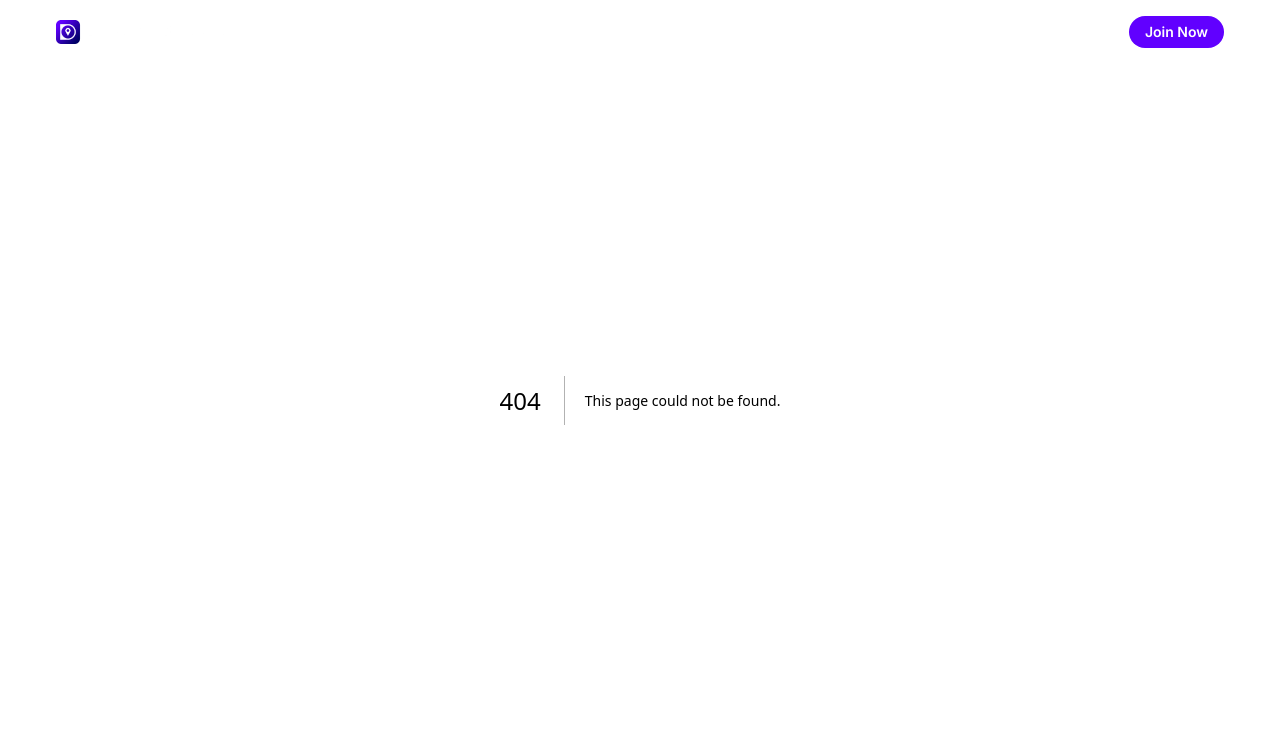
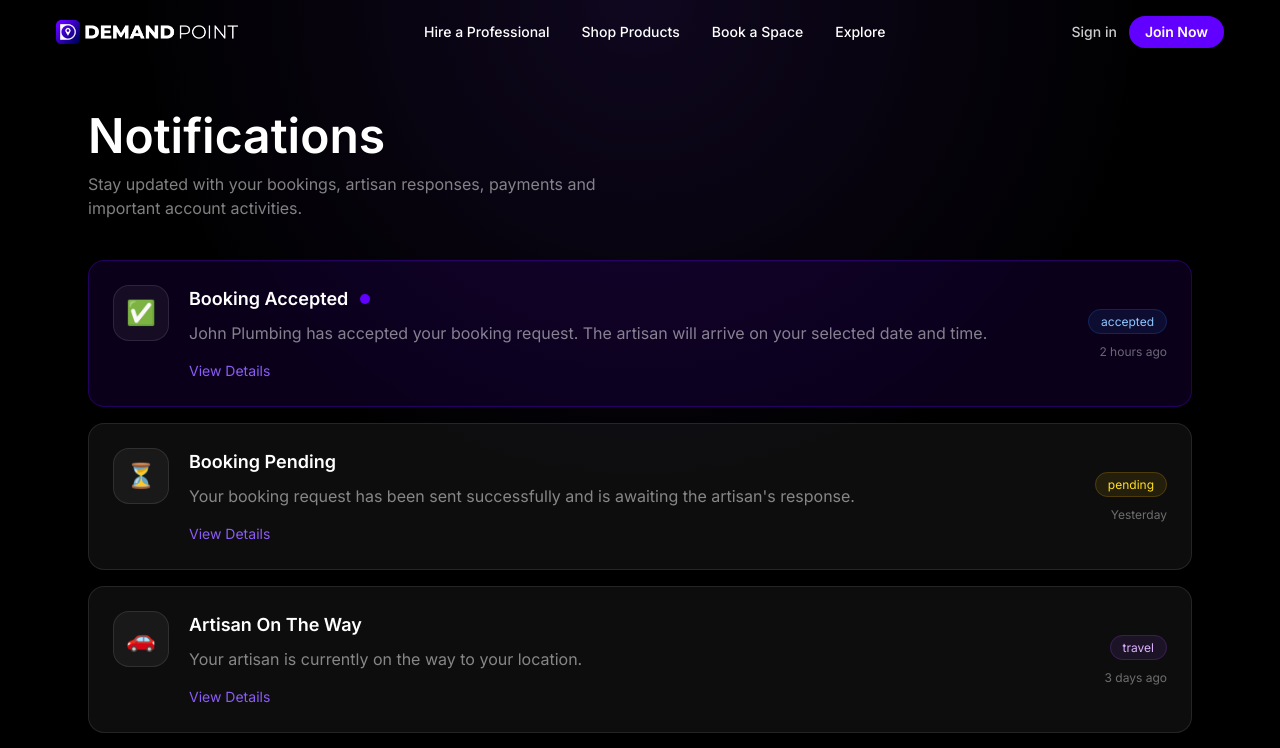
Before and after one commit to demandpoint-services/marketplace-frontend, a Next.js app: page /notifications in a window 1280 px wide. Before the commit this address had no page. Shown: the top 748 px of the page. Built offline with nearby package versions, Linux system fonts and the light colour scheme.

Commit message:
Created Notifications page

```diff
--- /dev/null
+++ b/src/app/notifications/page.js
@@ -0,0 +1,242 @@
+"use client";
+
+import { useState } from "react";
+
+export default function NotificationsPage() {
+  const [selectedNotification, setSelectedNotification] = useState(null);
+
+  // Temporary dummy data
+  // Later this will come from GET /notifications/my
+  const notifications = [
+    {
+      _id: "1",
+      title: "Booking Accepted",
+      message:
+        "John Plumbing has accepted your booking request. The artisan will arrive on your selected date and time.",
+      type: "accepted",
+      time: "2 hours ago",
+      read: false,
+    },
+    {
+      _id: "2",
+      title: "Booking Pending",
+      message:
+        "Your booking request has been sent successfully and is awaiting the artisan's response.",
+      type: "pending",
+      time: "Yesterday",
+      read: true,
+    },
+    {
+      _id: "3",
+      title: "Artisan On The Way",
+      message: "Your artisan is currently on the way to your location.",
+      type: "travel",
+      time: "3 days ago",
+      read: true,
+    },
+    {
+      _id: "4",
+      title: "Booking Completed",
+      message:
+        "Your booking has been completed successfully. Please consider leaving a review.",
+      type: "completed",
+      time: "Last week",
+      read: true,
+    },
+  ];
+
+  const getBadge = (type) => {
+    switch (type) {
+      case "accepted":
+        return "bg-blue-500/10 text-blue-300 border-blue-500/20";
+      case "completed":
+        return "bg-green-500/10 text-green-400 border-green-500/20";
+      case "pending":
+        return "bg-yellow-500/10 text-yellow-300 border-yellow-500/20";
+      case "travel":
+        return "bg-purple-500/10 text-purple-300 border-purple-500/20";
+      default:
+        return "bg-white/10 text-white/60 border-white/10";
+    }
+  };
+
+  const getIcon = (type) => {
+    switch (type) {
+      case "accepted":
+        return "✅";
+      case "completed":
+        return "🎉";
+      case "pending":
+        return "⏳";
+      case "travel":
+        return "🚗";
+      default:
+        return "🔔";
+    }
+  };
+
+  return (
+    <div className="min-h-screen bg-black text-white relative overflow-hidden">
+      {/* Glow */}
+      <div className="absolute inset-0 bg-[radial-gradient(circle_at_top,rgba(124,58,255,.12),transparent_45%)]" />
+
+      <div className="relative max-w-6xl mx-auto px-6 py-16">
+        {/* Header */}
+        <div className="mb-10 pt-12">
+          <h1 className="text-4xl md:text-5xl font-semibold">Notifications</h1>
+
+          <p className="text-white/50 mt-3 max-w-xl">
+            Stay updated with your bookings, artisan responses, payments and
+            important account activities.
+          </p>
+        </div>
+
+        {/* Notification List */}
+
+        <div className="space-y-4">
+          {notifications.map((notification) => (
+            <div
+              key={notification._id}
+              className={`
+              relative
+              overflow-hidden
+              rounded-2xl
+              border
+              transition-all
+              duration-300
+              cursor-pointer
+              hover:border-white/20
+              ${
+                notification.read
+                  ? "border-white/10 bg-white/5"
+                  : "border-[#6100FF]/30 bg-[#6100FF]/10"
+              }
+            `}
+            >
+              <div className="absolute inset-0 opacity-0 hover:opacity-100 transition bg-[radial-gradient(circle_at_top_left,rgba(124,58,255,.15),transparent_45%)]" />
+
+              <div className="relative p-6 flex items-center justify-between">
+                <div className="flex gap-5">
+                  <div className="w-14 h-14 rounded-2xl bg-white/5 border border-white/10 flex items-center justify-center text-2xl shrink-0">
+                    {getIcon(notification.type)}
+                  </div>
+
+                  <div>
+                    <div className="flex items-center gap-3">
+                      <h2 className="font-semibold text-lg">
+                        {notification.title}
+                      </h2>
+
+                      {!notification.read && (
+                        <span className="w-2.5 h-2.5 rounded-full bg-[#6100FF]" />
+                      )}
+                    </div>
+
+                    <p className="text-white/50 mt-2 line-clamp-2">
+                      {notification.message}
+                    </p>
+
+                    <button
+                      onClick={() => setSelectedNotification(notification)}
+                      className="mt-4 text-[#8B5CF6] hover:text-[#B794F4] text-sm cursor-pointer"
+                    >
+                      View Details
+                    </button>
+                  </div>
+                </div>
+
+                <div className="text-right">
+                  <span
+                    className={`text-xs px-3 py-1 rounded-full border ${getBadge(
+                      notification.type,
+                    )}`}
+                  >
+                    {notification.type}
+                  </span>
+
+                  <p className="text-xs text-white/40 mt-3">
+                    {notification.time}
+                  </p>
+                </div>
+              </div>
+            </div>
+          ))}
+        </div>
+
+        {/* Modal */}
+
+        {selectedNotification && (
+          <div className="fixed inset-0 z-[999] bg-black/70 backdrop-blur-md flex justify-center items-center p-5">
+            <div className="w-full max-w-xl rounded-3xl bg-[#101010] border border-white/10 overflow-hidden">
+              {/* Header */}
+
+              <div className="border-b border-white/10 p-6 flex justify-between">
+                <div>
+                  <p className="text-xs text-white/40 uppercase">
+                    Notification
+                  </p>
+
+                  <h2 className="text-2xl font-semibold mt-2">
+                    {selectedNotification.title}
+                  </h2>
+                </div>
+
+                <button
+                  onClick={() => setSelectedNotification(null)}
+                  className="text-xl text-white/40 hover:text-white cursor-pointer"
+                >
+                  ✕
+                </button>
+              </div>
+
+              {/* Body */}
+
+              <div className="p-6 space-y-6">
+                <div>
+                  <p className="text-white/40 text-sm">Received</p>
+
+                  <p className="mt-2">{selectedNotification.time}</p>
+                </div>
+
+                <div>
+                  <p className="text-white/40 text-sm">Details</p>
+
+                  <p className="mt-2 leading-8 text-white/80">
+                    {selectedNotification.message}
+                  </p>
+                </div>
+
+                <div className="rounded-2xl bg-white/5 border border-white/10 p-5 flex justify-between">
+                  <span className="text-white/40">Status</span>
+
+                  <span
+                    className={`px-3 py-1 rounded-full border ${getBadge(
+                      selectedNotification.type,
+                    )}`}
+                  >
+                    {selectedNotification.type}
+                  </span>
+                </div>
+              </div>
+
+              {/* Footer */}
+
+              <div className="border-t border-white/10 p-6 flex gap-4">
+                <button
+                  onClick={() => setSelectedNotification(null)}
+                  className="flex-1 h-12 rounded-xl bg-white/10 hover:bg-white/15 transition cursor-pointer"
+                >
+                  Close
+                </button>
+
+                <button className="flex-1 h-12 rounded-xl bg-[#6100FF] hover:bg-[#5300d6] transition cursor-pointer">
+                  Mark as Read
+                </button>
+              </div>
+            </div>
+          </div>
+        )}
+      </div>
+    </div>
+  );
+}
```
